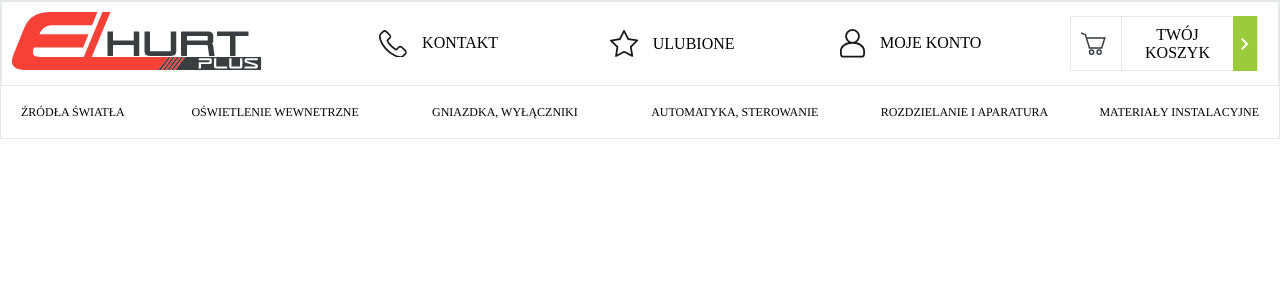
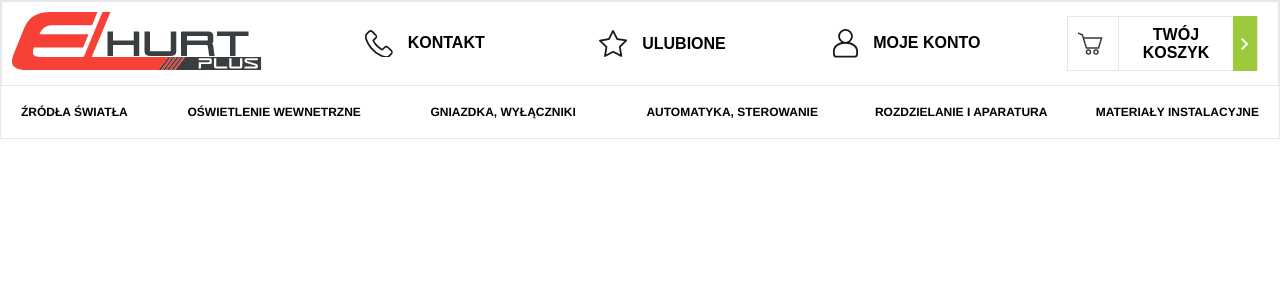
Before and after one commit to Psotnikzlesnej/sklepik, a PHP site: page /template/sections/header/index.php in a window 1280 px wide. Shown: the top 300 px of the page. Run offline with PHP 8.4, Linux system fonts and the light colour scheme.

Commit message:
#8 poprawki RWD

```diff
--- a/template/sections/header/style.css
+++ b/template/sections/header/style.css
@@ -106,21 +106,32 @@
   font-weight: 900;
   src: url("/fonts/Metropolis-BlackItalic.otf") format("otf");
 }
-body {
+* {
   margin: 0px;
 }
 
-@media (min-width: 320px) {
+body {
+  font-family: "Metropolis", sans-serif;
+}
+
+span {
+  font-weight: 700;
+}
+
 .photo {
   margin: auto;
+  padding: 15px;
 }
+
 .menu {
   display: none;
 }
+
 .menu-long {
   display: flex;
   flex-direction: column;
 }
+
 .menu__item {
   display: block;
   text-align: center;
@@ -130,11 +141,13 @@ body {
   border: 1px solid rgb(230, 231, 233);
   font-size: 12px;
 }
+
 .menu__text {
   display: inline-flex;
   flex-direction: row;
   justify-content: center;
 }
+
 .mobile__block {
   display: block;
   width: 20%;
@@ -143,13 +156,15 @@ body {
   margin: auto;
   padding: 10px;
 }
+
 .menu__lo span {
   display: none;
 }
+
 .menu__lo1 span {
   display: none;
 }
-}
+
 @media (min-width: 768px) {
   .menu-long {
     display: flex;
@@ -213,6 +228,7 @@ body {
   }
   .photo {
     margin: 10px;
+    padding: 0;
   }
   .menu-long {
     border: 1px solid rgb(230, 231, 233);
--- a/template/sections/header/style.scss
+++ b/template/sections/header/style.scss
@@ -10,12 +10,13 @@ body{
 }
 
 span {
-    font-weight: $bold;
+    font-weight: variables.$bold;
 }
 
-@media (min-width: 320px) {
+
   .photo {
       margin: auto;
+      padding: 15px;
   }
 
   .menu {
@@ -59,7 +60,7 @@ span {
   .menu__lo1 span {
       display: none;
   }
-}
+
 
 @media (min-width: 768px) {
   .menu-long {
@@ -136,6 +137,7 @@ span {
 
   .photo{
       margin: 10px;
+      padding: 0;
   }
 
   .menu-long{
```
Lines whose indentation alone changed are shown as unchanged.
